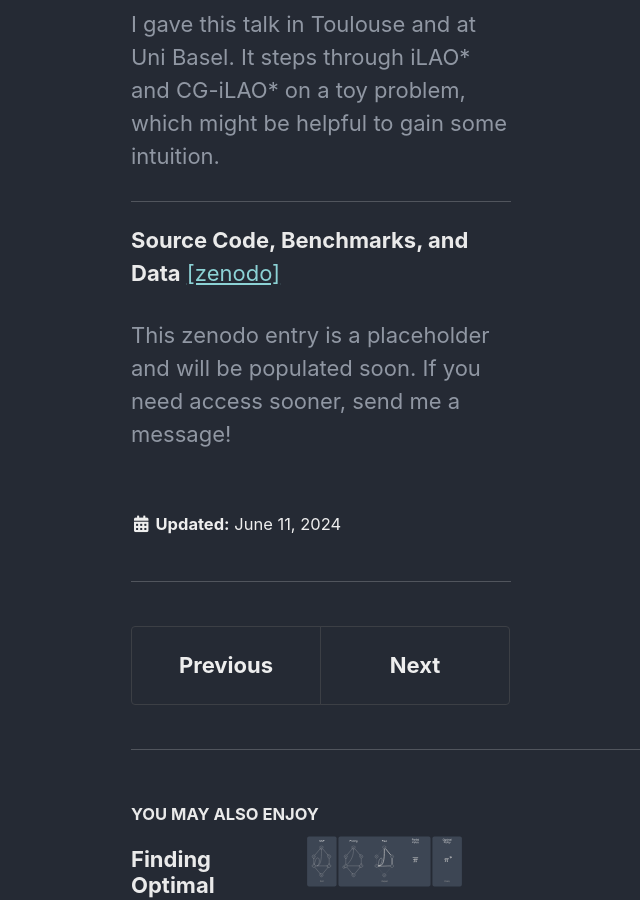
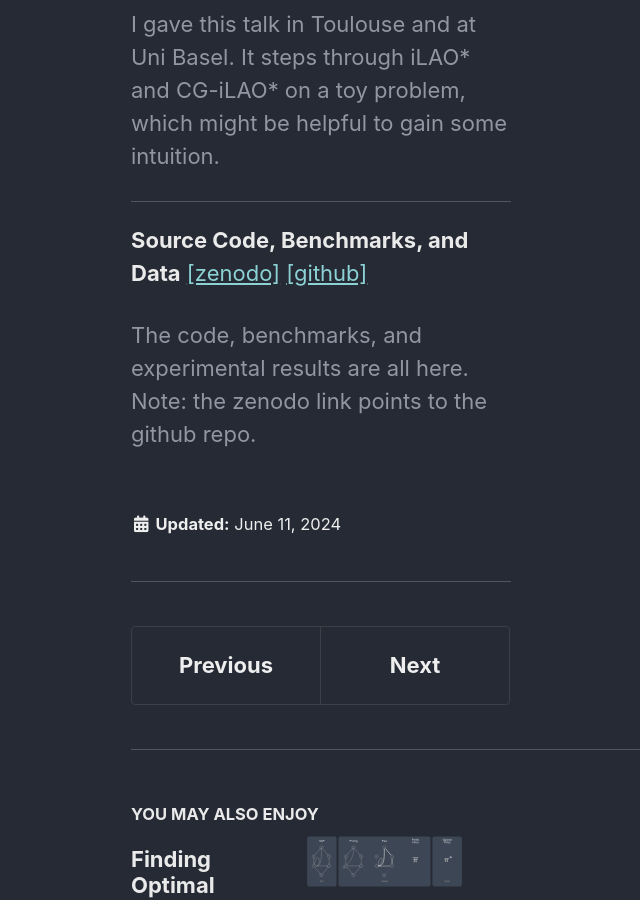
Before and after one commit to schmlz/schmlz.github.io, a Jekyll site: the page built from _posts/2024-01-10-cgilao.markdown, in a window 1280 px wide and 900 px high, scrolled down 1304 px. Shown: the whole window, without its empty margins (319-959 px from the left). Built offline with Jekyll 4.4.1, drawn with Linux system fonts in a browser that asks for light colours; cached includes are drawn as plain includes.

Commit message:
Updated code

```diff
--- a/_posts/2024-01-10-cgilao.markdown
+++ b/_posts/2024-01-10-cgilao.markdown
@@ -43,7 +43,7 @@ I gave this talk in Toulouse and at Uni Basel. It steps through iLAO* and CG-iLA
 ----
 
 
-**Source Code, Benchmarks, and Data** [[zenodo]](https://doi.org/10.5281/zenodo.10344842)
+**Source Code, Benchmarks, and Data** [[zenodo]](https://doi.org/10.5281/zenodo.10344842) [[github]](https://github.com/schmlz/cgilao)
 
-This zenodo entry is a placeholder and will be populated soon. If you need access sooner, send me a message!
+The code, benchmarks, and experimental results are all here. Note: the zenodo link points to the github repo.
 {: style="color: #9097a3"}
```
